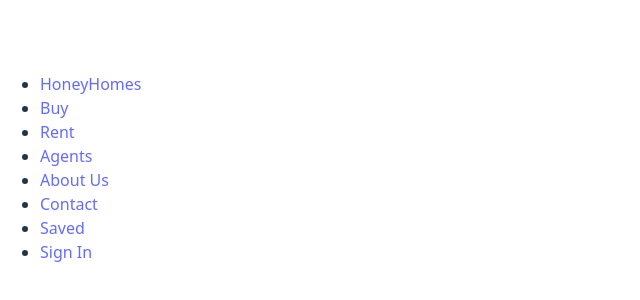
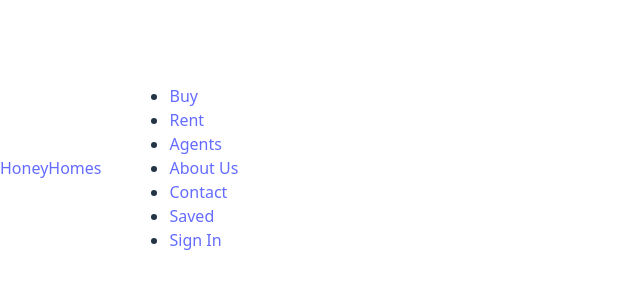
Before and after one commit to p3achijaii/react-coursework, a React (Vite) app: page / in a window 1280 px wide. Shown: the part 232-532 px from the top of the page, without its empty margins (0-640 px from the left). Built offline with nearby package versions, Linux system fonts and the light colour scheme.

Commit message:
added div and classnames

```diff
--- a/src/Navbar.jsx
+++ b/src/Navbar.jsx
@@ -1,14 +1,14 @@
 function Navbar() {
   return (
-    <header className="navbar">
-      <nav>
-        <ul>
+    <nav className="navbar">
+      <div className="nav-container">
         <li>
-            <a href="#" className="logo">
+          <a href="#" className="nav-logo">
             HoneyHomes
           </a>
         </li>
-          <div className="nav-links">
+      </div>
+      <ul className="nav-links">
         <li>
           <a href="#">Buy</a>
         </li>
@@ -30,10 +30,8 @@ function Navbar() {
         <li>
           <a href="#">Sign In</a>
         </li>
-          </div>
       </ul>
     </nav>
-    </header>
   );
 }
 
```
Lines whose indentation alone changed are shown as unchanged.
